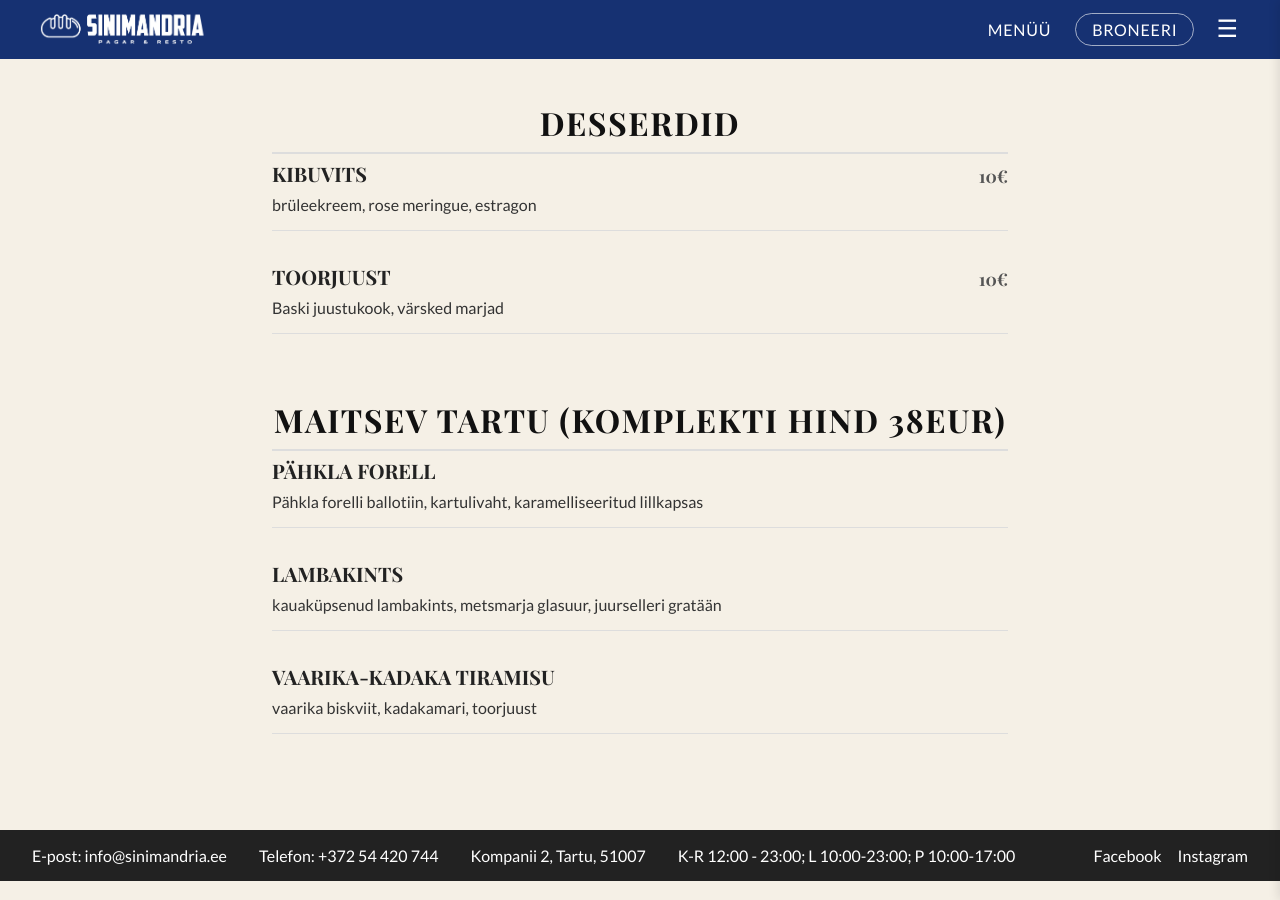
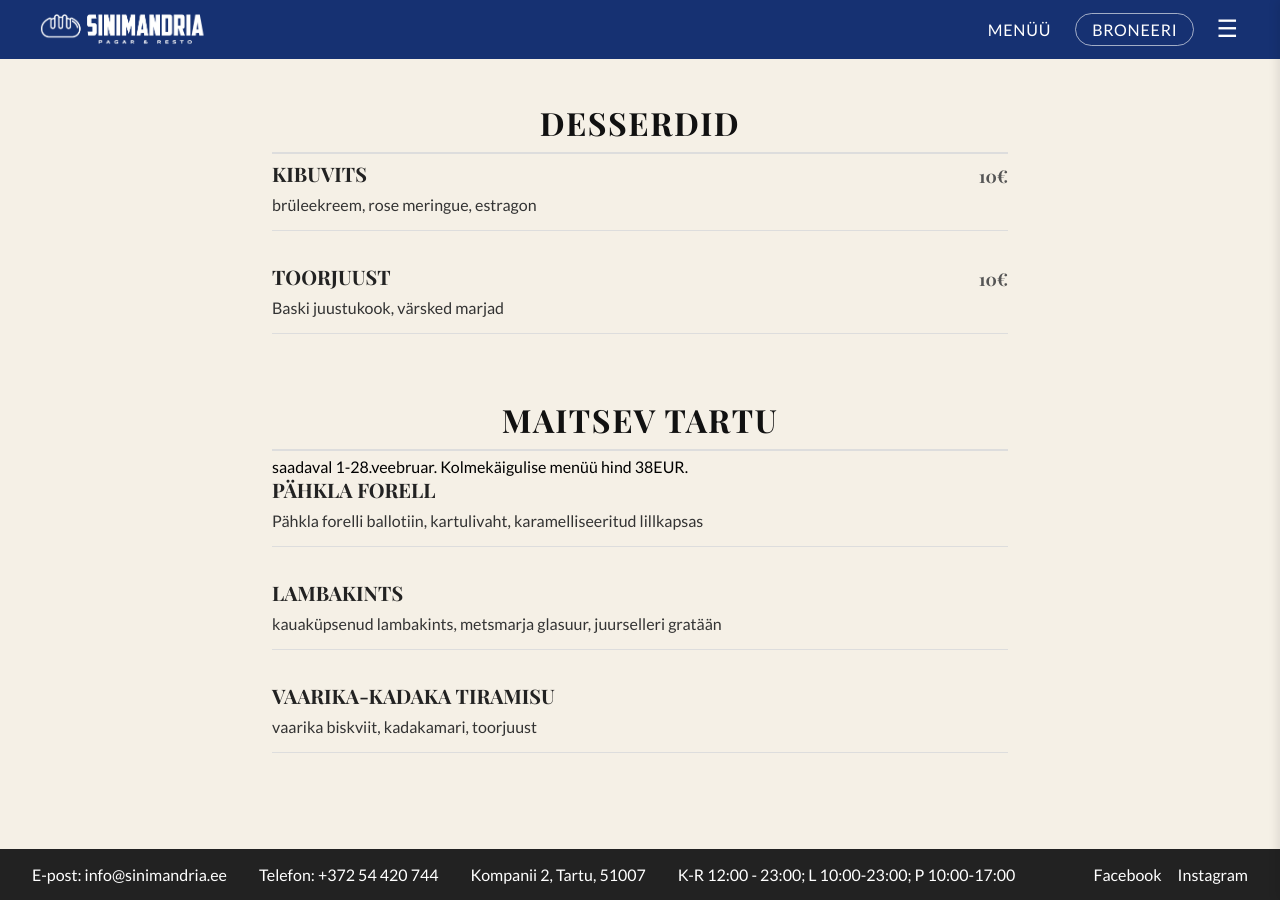
Before and after one commit to m-tu/sinimandria, a Jekyll site: the page built from pages/menu.markdown, in a window 1280 px wide and 900 px high, scrolled down 2862 px. Built offline with Jekyll 4.4.1, drawn with Linux system fonts in a browser that asks for light colours.

Commit message:
Update menu.markdown

```diff
--- a/pages/menu.markdown
+++ b/pages/menu.markdown
@@ -207,7 +207,8 @@
 </section>
 
 <section class="menu-section">
-  <h2 class="menu-heading">MAITSEV TARTU (komplekti hind 38EUR)</h2>
+  <h2 class="menu-heading">MAITSEV TARTU</h2>
+   <p>saadaval 1-28.veebruar. Kolmekäigulise menüü hind 38EUR.</p>
   <div class="menu-item">
     <h3>PÄHKLA FORELL</h3>
     <p>Pähkla forelli ballotiin, kartulivaht, karamelliseeritud lillkapsas</p>
```
